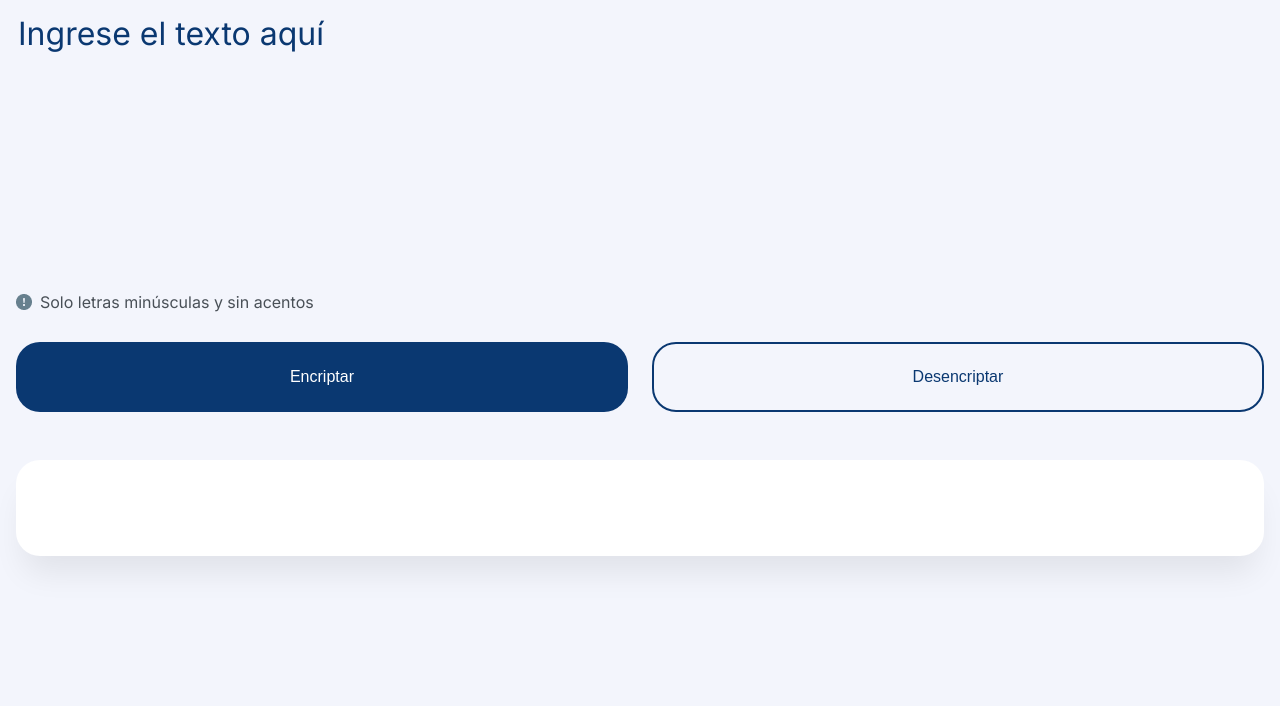
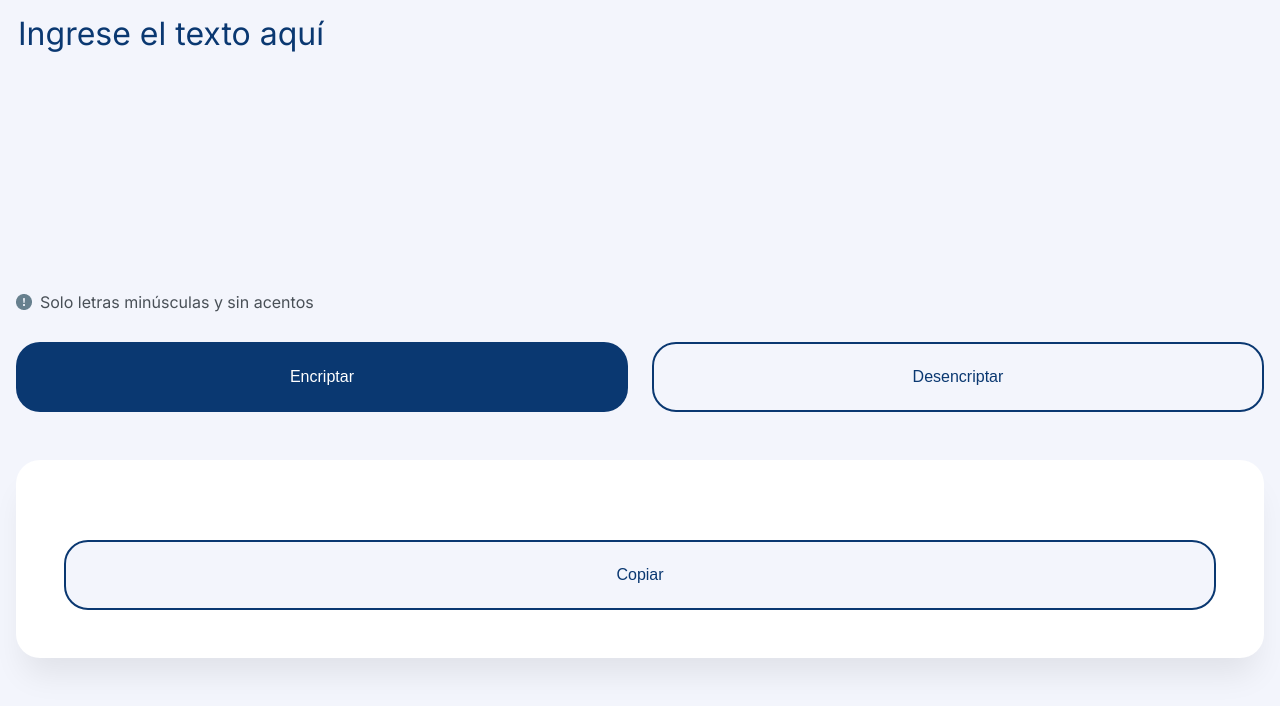
Before and after one commit to LucianoNicolasArrieta/challenge-encriptador, a plain HTML site: page index.html in a window 1280 px wide. Both pictures are taken after a click on the button "Encriptar". Shown: the part 94-800 px from the top of the page. Drawn offline with Linux system fonts and the light colour scheme.

Commit message:
boton de copiar

```diff
--- a/css/style.css
+++ b/css/style.css
@@ -130,15 +130,27 @@ body {
 }
 
 #output__texto {
-    white-space: normal; /* Permitir saltos de línea automáticos */
-    word-wrap: break-word; /* Permitir que palabras largas se dividan en varias líneas */
-    overflow-wrap: break-word; /* Otra propiedad para controlar el ajuste de las palabras */
-    max-width: 100%; /* Limitar la anchura máxima al 100% del contenedor padre */
+    white-space: normal;
+    word-wrap: break-word;
+    overflow-wrap: break-word;
+    max-width: 100%;
     font-family: var(--font);
     font-weight: 400;
     font-size: 1.5rem;
     color: var(--gray-400);
     text-align: start;
+}
+
+.output__copiar {
+    display: none;
+    margin-top: 2rem;
+    width: 100%;
+    background-color: var(--light-blue-100);
+    color: var(--dark-blue-300);
+    padding: 1.5rem 0;
+    font-size: 1rem;
+    border: 2px solid var(--dark-blue-300);
+    border-radius: 1.5rem;
 }
 
 @media (min-width: 768px) and (max-width: 1440px) {
--- a/index.html
+++ b/index.html
@@ -30,6 +30,7 @@
             <p class="output__mensajeNoEncontrado">Ningún mensaje fue encontrado</p>
             <p class="output__ingresarTexto">Ingresa el texto que desees encriptar o desencriptar.</p>
             <p id="output__texto"></p>
+            <button class="output__copiar" onclick="copiarTexto();">Copiar</button>
         </section>
     </main>
 
--- a/js/script.js
+++ b/js/script.js
@@ -1,8 +1,24 @@
-let encriptables = ['a', 'e', 'i', 'o', 'u'];
+function reiniciarTextarea() {
+    document.getElementById('texto-ingresado').value = '';
+}
 
+function cambiarEstilos() {
+    document.getElementsByClassName('output__imagen')[0].style.display = 'none';
+    document.getElementsByClassName('output__mensajeNoEncontrado')[0].style.display = 'none';
+    document.getElementsByClassName('output__ingresarTexto')[0].style.display = 'none';
+    document.getElementsByClassName('output')[0].style.alignItems = 'start';
+    document.getElementsByClassName('output')[0].style.justifyContent = 'space-between';
+    document.getElementsByClassName('output__copiar')[0].style.display = 'block';
+}
+
+function copiarTexto() {
+    navigator.clipboard.writeText(document.getElementById('output__texto').value);
+}
+
+/* ========== ENCRIPTAR ========== */
 
 function encriptarTexto() {
-    let textoUsuario = document.getElementById('texto-ingresado').value;
+    let textoUsuario = document.getElementById('texto-ingresado').value.toLowerCase();
     let textoEncriptado = '';
 
     for (var i = 0; i < textoUsuario.length; i++) {
@@ -35,17 +51,7 @@ function encriptar(letra) {
     }
 }
 
-function reiniciarTextarea() {
-    document.getElementById('texto-ingresado').value = '';
-}
-
-function cambiarEstilos() {
-    document.getElementsByClassName('output__imagen')[0].style.display = 'none';
-    document.getElementsByClassName('output__mensajeNoEncontrado')[0].style.display = 'none';
-    document.getElementsByClassName('output__ingresarTexto')[0].style.display = 'none';
-    document.getElementsByClassName('output')[0].style.alignItems = 'start';
-    document.getElementsByClassName('output')[0].style.justifyContent = 'start';
-}
+/* ========== DESENCRIPTAR ========== */
 
 function desencriptarTexto() {
     let textoUsuario = document.getElementById('texto-ingresado').value;
```
